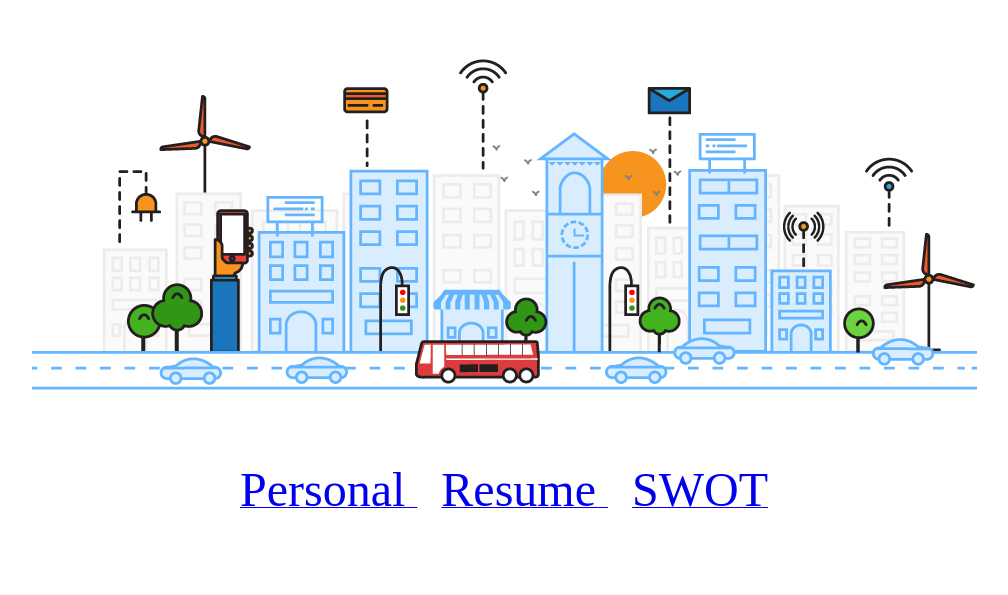
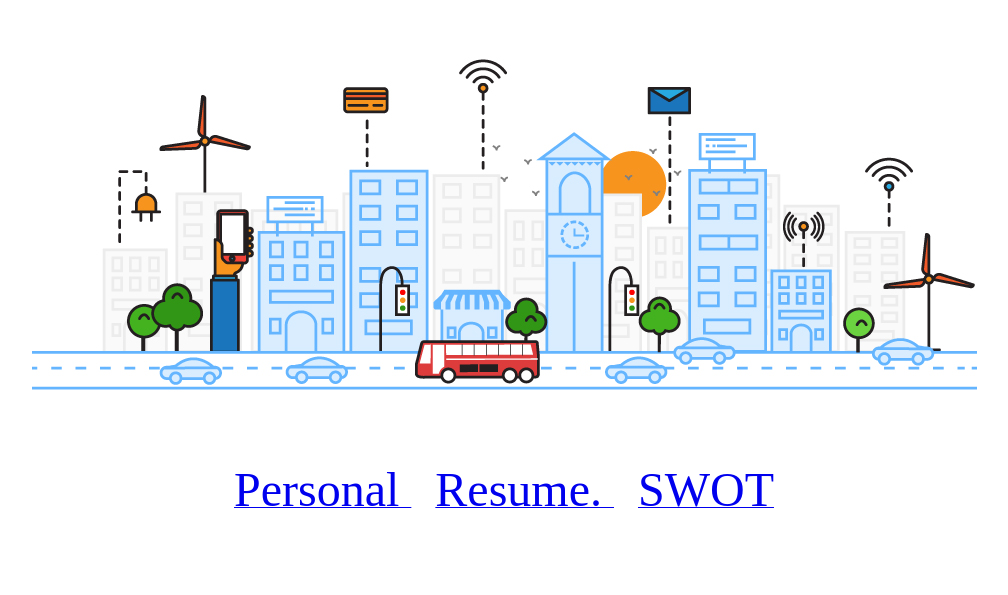
Before and after one commit to EliCure/My-WEB, a plain HTML site: page Index.html in a window 1280 px wide. Shown: the top 595 px of the page, without its empty margins (136-1144 px from the left). Drawn offline with Linux system fonts and the light colour scheme.

Commit message:
Update Index.html

```diff
--- a/Index.html
+++ b/Index.html
@@ -5,7 +5,7 @@
 	<body>
 		<center><img src="smart.jpg"></img></center>
 		<br>
-			<p> <center><a href="personal.html"> <font size="12">Personal </font> </a>  &nbsp; &nbsp; &nbsp; <a href="resume.html"> <font size="12">Resume </font> </a> &nbsp; &nbsp; &nbsp; <a href="swot.html"> <font size="12">SWOT </font></p></a></center>
+			<p> <center><a href="personal.html"> <font size="12">Personal </font> </a>  &nbsp; &nbsp; &nbsp; <a href="resume.html"> <font size="12">Resume. </font> </a> &nbsp; &nbsp; &nbsp; <a href="swot.html"> <font size="12">SWOT </font></p></a></center>
 		<br>
 		<font size="25">
 		<font color="#6666CC">
```
